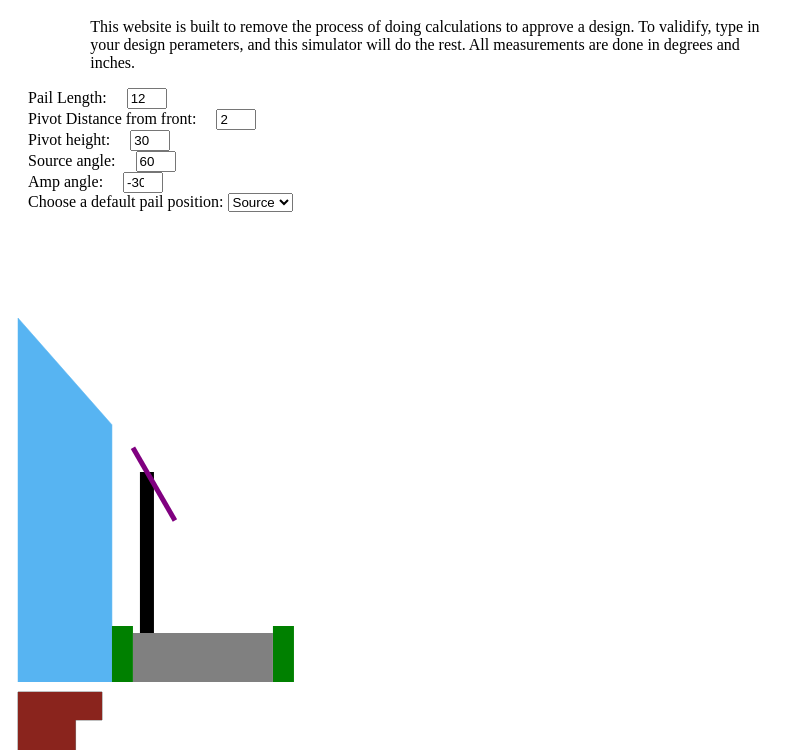
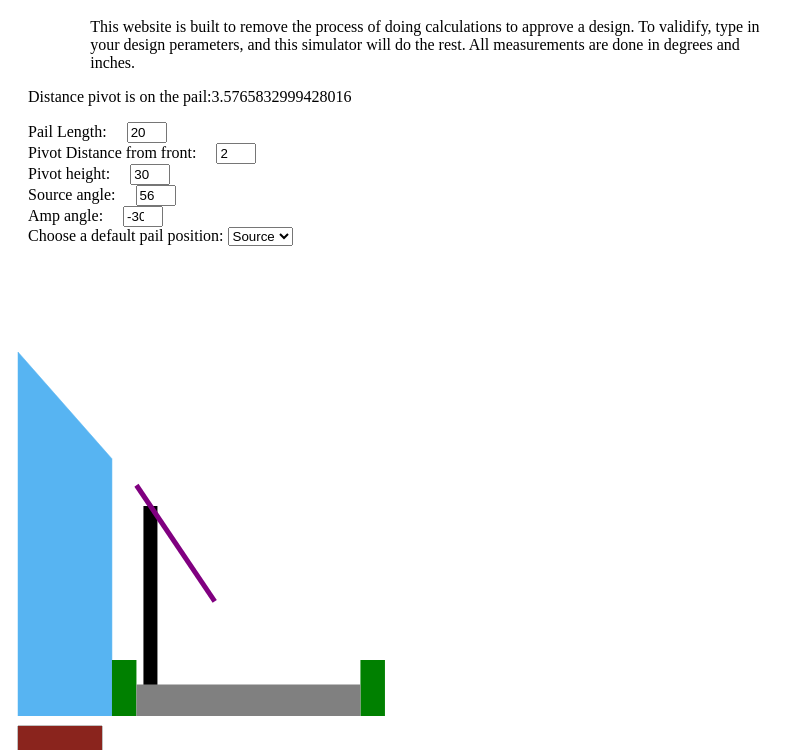
Before and after one commit to Theawesometurtl/VisualWebMathStuff, a plain HTML site: page src/roboticsPailSimulation.html in a window 1280 px wide. Shown: the part 50-800 px from the top of the page, without its empty margins (0-806 px from the left). Drawn offline with Linux system fonts and the light colour scheme.

Commit message:
made the default the actual model

```diff
--- a/src/roboticsPailSimulation.html
+++ b/src/roboticsPailSimulation.html
@@ -7,10 +7,11 @@
     <p id="description">This website is built to remove the process of doing calculations to approve a design. To validify, type in your design perameters, and this simulator will do the rest.
         All measurements are done in degrees and inches.
     </p>
+    <p id="pivotDistanceOnPail">number</p>
     <h2 id="errorMessage">Error</h2>
     <form>
         <label for="form1x">Pail Length:&emsp;</label>
-        <input type="number"  id="formPailLength" name="formPailLength" value='12'> <br>
+        <input type="number"   id="formPailLength" name="formPailLength" value='20'> <br>
         <label for="form1y">Pivot Distance from front:&emsp;</label>
         <input type="number"  id="formPivotDistance" name="formPivotDistance" value='2'><br>
         <label for="form1x">Pivot height:&emsp;</label>
@@ -18,7 +19,7 @@
         <!-- <label for="form1y">Pnematic length:&emsp;</label>
         <input type="number"  id="formPnematicLength" name="formPnematicLength" value='12'><br> -->
         <label for="form1x">Source angle:&emsp;</label>
-        <input type="number"  id="formSourceAngle" name="formSourceAngle" value='60'> <br>
+        <input type="number"  id="formSourceAngle" name="formSourceAngle" value='56'> <br>
         <label for="form1y">Amp angle:&emsp;</label>
         <input type="number"  id="formAmpAngle" name="formAmpAngle" value='-30'><br>
         <label for="defaultPosition">Choose a default pail position:</label>
--- a/src/roboticsPailSimulation.js
+++ b/src/roboticsPailSimulation.js
@@ -9,12 +9,13 @@ const ampPadding = 10
 
 const errorMessage = document.getElementById('errorMessage');
 const defaultPosition = document.getElementById('defaultPosition');
+const pivotDistanceOnPailElement = document.getElementById('pivotDistanceOnPail');
 
 const pivotWidth = 2 * scale;
-const chassisLength = 20 * scale;
-const bumperLength = 3 * scale;
+const chassisLength = 32 * scale;
+const bumperLength = 3.5 * scale;
 const bumperHeight = 8 * scale;
-const chassisHeight = 7 * scale;
+const chassisHeight = 4.5 * scale;
 
 const ampPocketDepth = 3.775 * scale;
 const ampTopPocketHeight = 44 * scale;
@@ -80,6 +81,7 @@ class PailBot {
         } else {
             //source
             let pivotDistanceOnPail = pivotDistance / Math.cos(Math.abs(this.defaultPailAngle)); //h = a/cos(0)
+            pivotDistanceOnPailElement.innerHTML = 'Distance pivot is on the pail:' + (pivotDistanceOnPail/scale);
             this.pailStartSource.x = pivotDistance - pivotDistanceOnPail * Math.cos(Math.abs(sourceAngle)); //a = h * cos(0)
             this.pailStartSource.y = pivotHeight + Math.sin(sourceAngle) * pivotDistanceOnPail; //sin(0)*h = o
             this.pailEndSource.x = pivotDistance + (pailLength-pivotDistanceOnPail) * Math.cos(Math.abs(sourceAngle)); //a = h* cos(0)
@@ -90,6 +92,7 @@ class PailBot {
             this.pailStartAmp.y = pivotHeight + Math.sin(ampAngle) * pivotDistanceOnPail; //sin(0)*h = o
             this.pailEndAmp.x = pivotDistance + (pailLength-pivotDistanceOnPail) * Math.cos(Math.abs(ampAngle)); //a = h* cos(0)
             this.pailEndAmp.y = pivotHeight - Math.sin(ampAngle) * (pailLength-pivotDistanceOnPail); //sin(0)*h = o
+            // console.log(this.pailStartAmp.x/scale, this.pailStartAmp.y/scale, this.pailEndAmp.x/scale, this.pailEndAmp.y/scale, this.pailStartSource.x/scale, this.pailStartSource.y/scale, this.pailEndSource.x/scale, this.pailEndSource.y/scale);
         }
     }
     draw() {
@@ -161,12 +164,12 @@ function main() {
     ctx.strokeStyle = 'black';
     ctx.lineWidth = .5;
 
-    window.pailLength = parseInt(document.getElementById('formPailLength').value) * scale;
-    window.pivotDistance = parseInt(document.getElementById('formPivotDistance').value) * scale;
-    window.pivotHeight = parseInt(document.getElementById('formPivotHeight').value) * scale;
+    window.pailLength = document.getElementById('formPailLength').value * scale;
+    window.pivotDistance = document.getElementById('formPivotDistance').value * scale;
+    window.pivotHeight = document.getElementById('formPivotHeight').value * scale;
     // window.pnematicLength = parseInt(document.getElementById('formPnematicLength').value) * scale;
-    window.sourceAngle = toRadian(parseInt(document.getElementById('formSourceAngle').value));
-    window.ampAngle = toRadian(parseInt(document.getElementById('formAmpAngle').value));
+    window.sourceAngle = toRadian(document.getElementById('formSourceAngle').value);
+    window.ampAngle = toRadian(document.getElementById('formAmpAngle').value);
 
     //amp
 
```
